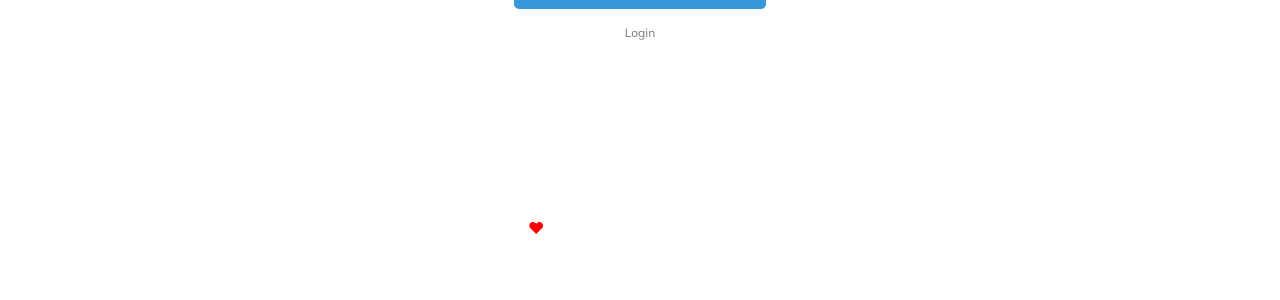
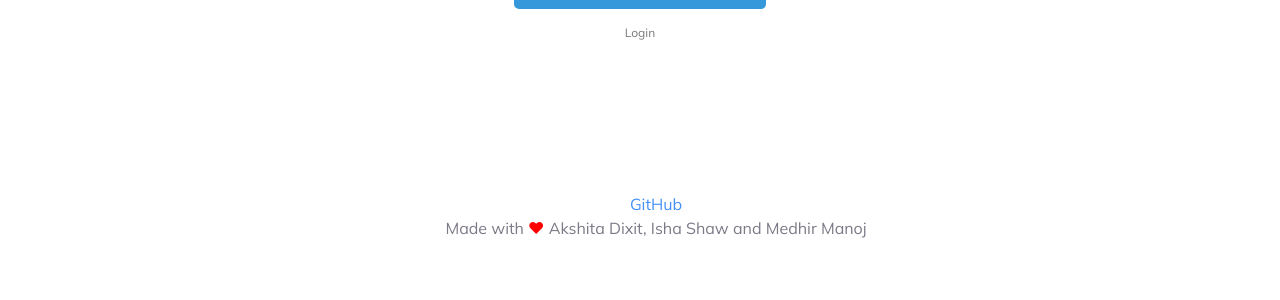
Before and after one commit to IIITKalyaniFOSC/MediCare-Prime, a Flask app: page /signup in a window 1280 px wide. Shown: the part 364-664 px from the top of the page. Run offline with Flask 2, Linux system fonts and the light colour scheme; some libraries are stand-ins or nearby versions.

Commit message:
Update signup.html

```diff
--- a/templates/signup.html
+++ b/templates/signup.html
@@ -104,8 +104,8 @@
 <footer>
     <center>
       <ul style="list-style-type:none;">
-      <li style="display: inline;"><a href="https://github.com/IIITKalyaniFOSC" style="color: white;" target="blank"><span class="fa fa-github">  GitHub</span></a></li>
-      <li><p style="color: white;">Made with <span style="color: red;">&hearts;</span> Akshita Dixit, Isha Shaw and Medhir Manoj </p></li>
+      <li style="display: inline;"><a href="https://github.com/IIITKalyaniFOSC" target="blank"><span class="fa fa-github">  GitHub</span></a></li>
+      <li><p>Made with <span style="color: red;">&hearts;</span> Akshita Dixit, Isha Shaw and Medhir Manoj </p></li>
     </ul>
   </center>
   </footer>
```
